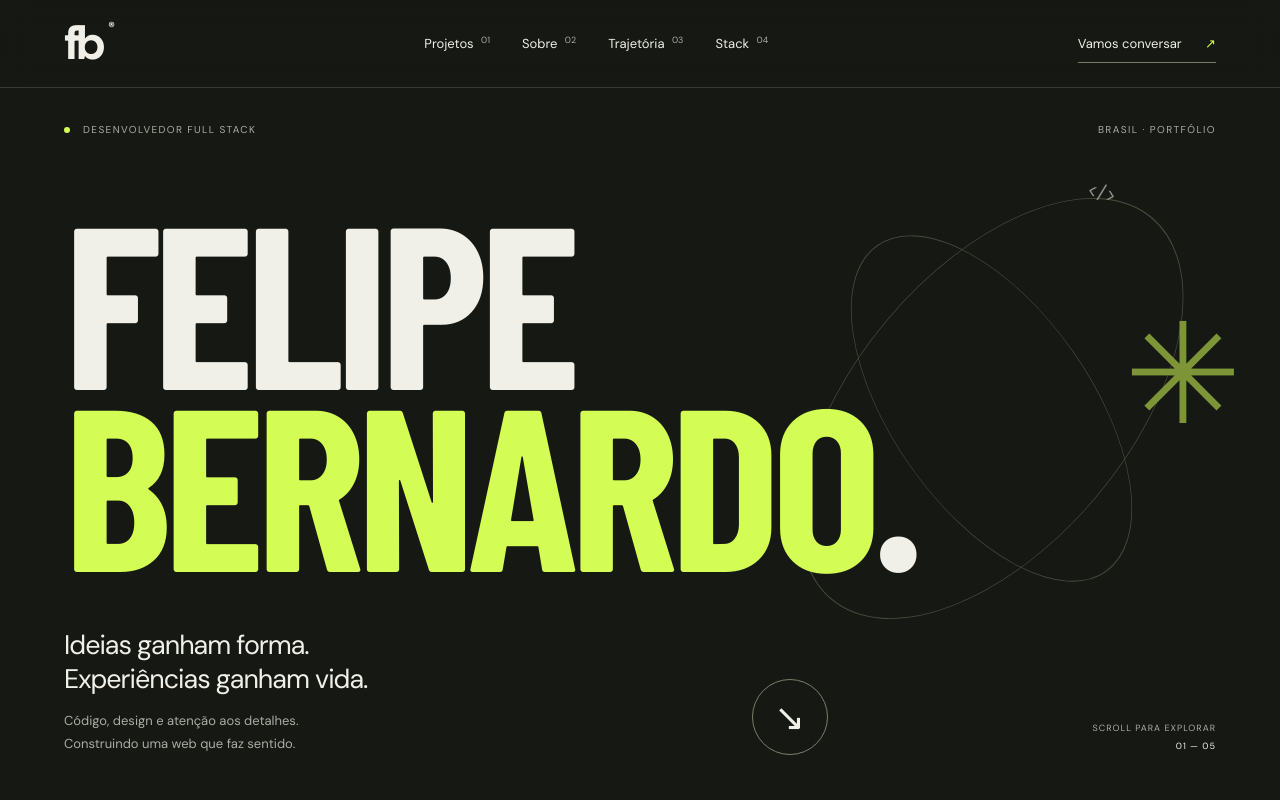
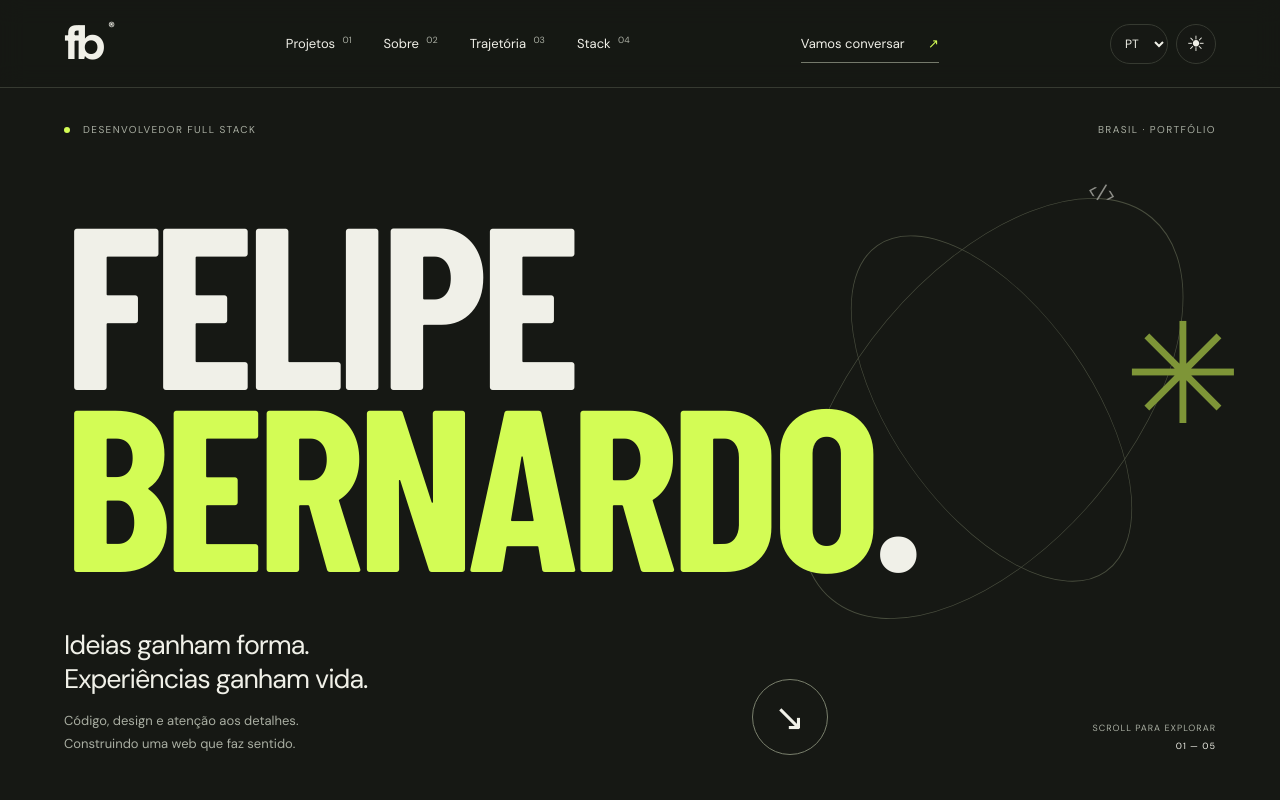
Before and after one commit to Fcb-dev/portfolio, a plain HTML site: page index.html in a window 1280 px wide. Shown: the top 800 px of the page. Drawn offline with nearby package versions, Linux system fonts and the light colour scheme; a web font is replaced by a local one.

Commit message:
feat: add language selector and light/dark theme toggle

```diff
--- a/index.html
+++ b/index.html
@@ -10,6 +10,7 @@
   <link rel="icon" type="image/svg+xml" href="public/assets/img/favicon.svg?v=3" sizes="any">
   <link rel="apple-touch-icon" href="public/assets/img/apple-touch-icon.png?v=2">
   <link rel="stylesheet" href="public/css/index.css">
+  <script src="public/js/preferences.js"></script>
   <script src="public/js/index.js" defer></script>
 </head>
 <body>
@@ -20,6 +21,10 @@
       <a href="#projects">Projetos <span>01</span></a><a href="#about_me">Sobre <span>02</span></a><a href="#experiences">Trajetória <span>03</span></a><a href="#skills">Stack <span>04</span></a>
     </nav>
     <a class="contact-link" href="#contact">Vamos conversar <span aria-hidden="true">↗</span></a>
+    <div class="preferences">
+      <select id="language" aria-label="Idioma"><option value="pt-BR" lang="pt-BR">PT</option><option value="en" lang="en">EN</option></select>
+      <button id="theme-toggle" type="button" aria-label="Ativar tema claro" aria-pressed="false"><span aria-hidden="true">☀</span></button>
+    </div>
     <button class="menu-toggle" aria-expanded="false" aria-controls="navigation" aria-label="Abrir menu">Menu <span aria-hidden="true">＋</span></button>
   </header>
   <main id="main">
--- a/public/css/index.css
+++ b/public/css/index.css
@@ -1,6 +1,7 @@
 @import url('https://fonts.googleapis.com/css2?family=Barlow+Condensed:wght@600;700;800&family=DM+Sans:wght@400;500;600;700&display=swap');
 
 :root {
+  color-scheme:dark;
   --bg:#161814;
   --paper:#f0f0e8;
   --lime:#d3fc55;
@@ -66,7 +67,7 @@ a:focus-visible,button:focus-visible,summary:focus-visible {
   align-items:center;
   justify-content:space-between;
   border-bottom:1px solid var(--line);
-  background:#161814f5;
+  background:var(--header-bg, #161814f5);
   position:sticky;
   top:0;
   z-index:20;
@@ -1091,3 +1092,36 @@ footer>span:nth-child(2) {
   background: #d3fc5530;
   box-shadow: 0 0 15px #caff4599, 0 0 38px #aaff1855;
 }
+
+/* Visitor preferences */
+.preferences { display:flex; align-items:center; gap:8px; }
+.preferences select,.preferences button {
+  min-height:40px; border:1px solid var(--line); border-radius:24px;
+  background:var(--bg); color:var(--paper); font:inherit; font-size:12px;
+}
+.preferences select { padding:0 10px; cursor:pointer; }
+.preferences button { width:40px; font-size:21px; }
+.preferences select:focus-visible { outline:3px solid var(--lime); outline-offset:4px; }
+.preferences button:hover,.preferences select:hover { border-color:var(--lime); }
+:root[data-theme="light"] {
+  color-scheme:light;
+  --bg:#f5f5ee; --paper:#20251b; --lime:#48630c;
+  --muted:#59614f; --line:#cbd0c0; --header-bg:#f5f5eef5;
+}
+[data-theme="light"] .about { background:#e7eadf; color:var(--paper); }
+[data-theme="light"] .ticker,[data-theme="light"] .contact { background:#d3fc55; color:#161814; }
+[data-theme="light"] .contact-title em { -webkit-text-stroke-color:#161814; }
+[data-theme="light"] .email-group button { color:#161814; }
+[data-theme="light"] .contact a:focus-visible,[data-theme="light"] .contact button:focus-visible { outline-color:#161814; }
+[data-theme="light"] .motion-toggle { border-color:var(--line); }
+[data-theme="light"] .hero-laser { mix-blend-mode:multiply; }
+@media (min-width:601px) and (max-width:1100px) {
+  .header { gap:16px; }
+  .header nav { gap:18px; }
+  .contact-link { display:none; }
+}
+@media (max-width:600px) {
+  .header { gap:10px; }
+  .preferences { margin-left:auto; gap:6px; }
+  .menu-toggle { padding:8px 10px; gap:5px; }
+}
--- a/public/js/index.js
+++ b/public/js/index.js
@@ -1,16 +1,17 @@
+const t = window.portfolioPreferences.t;
 const menu = document.querySelector('.menu-toggle');
 const navigation = document.querySelector('#navigation');
 function closeMenu(returnFocus = false) {
   navigation.classList.remove('is-open');
   menu.setAttribute('aria-expanded', 'false');
-  menu.setAttribute('aria-label', 'Abrir menu');
+  menu.setAttribute('aria-label', t('Abrir menu'));
   if (returnFocus) menu.focus();
 }
 menu.addEventListener('click', () => {
   const open = menu.getAttribute('aria-expanded') !== 'true';
   navigation.classList.toggle('is-open', open);
   menu.setAttribute('aria-expanded', String(open));
-  menu.setAttribute('aria-label', open ? 'Fechar menu' : 'Abrir menu');
+  menu.setAttribute('aria-label', t(open ? 'Fechar menu' : 'Abrir menu'));
 });
 navigation.querySelectorAll('a').forEach(link => link.addEventListener('click', () => closeMenu()));
 document.addEventListener('keydown', event => {
@@ -50,7 +51,7 @@ function effectsEnabled() {
 function updateMotionControl() {
   const enabled = effectsEnabled();
   document.documentElement.classList.toggle('pointer-effects', enabled);
-  motionToggle.textContent = enabled ? 'Desativar efeitos ↗' : 'Ativar efeitos ↗';
+  motionToggle.textContent = t(enabled ? 'Desativar efeitos ↗' : 'Ativar efeitos ↗');
   motionToggle.setAttribute('aria-pressed', String(enabled));
   motionToggle.hidden = !motionAllowed.matches;
 }
@@ -73,7 +74,7 @@ const projectImages = document.querySelectorAll('.project-image');
 const projectCursor = document.createElement('div');
 projectCursor.className = 'project-cursor';
 projectCursor.setAttribute('aria-hidden', 'true');
-projectCursor.textContent = 'Ver projeto ↗';
+projectCursor.textContent = t('Ver projeto ↗');
 document.body.append(projectCursor);
 let motionFrame = 0;
 let latestPointer;
@@ -232,9 +233,9 @@ document.querySelector('#copy_email').addEventListener('click', async () => {
   const toast = document.querySelector('#toast');
   try {
     await navigator.clipboard.writeText('fcbernardo1996@gmail.com');
-    toast.textContent = 'E-mail copiado! Vamos conversar.';
+    toast.textContent = t('E-mail copiado! Vamos conversar.');
   } catch {
-    toast.textContent = 'Não foi possível copiar. Use o link de e-mail ao lado.';
+    toast.textContent = t('Não foi possível copiar. Use o link de e-mail ao lado.');
   }
   clearTimeout(toastTimer);
   toast.classList.add('show');
@@ -297,3 +298,9 @@ window.addEventListener('resize', cancelAnchorScroll);
 document.addEventListener('keydown', event => {
   if (['ArrowUp', 'ArrowDown', 'PageUp', 'PageDown', 'Home', 'End', ' ', 'Escape', 'Tab'].includes(event.key)) cancelAnchorScroll();
 });
+
+document.addEventListener('languagechange', () => {
+  updateMotionControl();
+  projectCursor.textContent = t('Ver projeto ↗');
+  menu.setAttribute('aria-label', t(menu.getAttribute('aria-expanded') === 'true' ? 'Fechar menu' : 'Abrir menu'));
+});
--- /dev/null
+++ b/public/js/preferences.js
@@ -0,0 +1,111 @@
+// Apply the saved theme before the page paints. Portuguese is always the default.
+window.portfolioPreferences = (() => {
+  let language = 'pt-BR';
+  let theme = 'dark';
+  try {
+    if (localStorage.getItem('portfolio-language') === 'en') language = 'en';
+    if (localStorage.getItem('portfolio-theme') === 'light') theme = 'light';
+  } catch { /* Preferences also work when storage is unavailable. */ }
+  document.documentElement.dataset.theme = theme;
+  const translations = {
+    'Pular para o conteúdo': 'Skip to content',
+    'Felipe Bernardo, início': 'Felipe Bernardo, home',
+    'Navegação principal': 'Main navigation',
+    'Projetos': 'Projects', 'Sobre': 'About', 'Trajetória': 'Experience',
+    'Vamos conversar': "Let’s talk", 'Abrir menu': 'Open menu', 'Fechar menu': 'Close menu',
+    'DESENVOLVEDOR FULL STACK': 'FULL STACK DEVELOPER', 'BRASIL · PORTFÓLIO': 'BRAZIL · PORTFOLIO',
+    'Ideias ganham forma.': 'Ideas take shape.', 'Experiências ganham vida.': 'Experiences come to life.',
+    'Código, design e atenção aos detalhes.': 'Code, design and attention to detail.',
+    'Construindo uma web que faz sentido.': 'Building a web that makes sense.',
+    'Explorar projetos': 'Explore projects', 'SCROLL PARA EXPLORAR': 'SCROLL TO EXPLORE',
+    'INTERFACES COM PROPÓSITO': 'PURPOSEFUL INTERFACES', 'CÓDIGO COM PERSONALIDADE': 'CODE WITH PERSONALITY', 'EXPERIÊNCIAS DIGITAIS': 'DIGITAL EXPERIENCES',
+    '01 / PROJETOS SELECIONADOS': '01 / SELECTED PROJECTS', 'Do conceito': 'From concept', 'ao': 'to', 'clique.': 'click.',
+    'Uma seleção de projetos dos quais participei.': 'A selection of projects I contributed to.',
+    'Desafios diferentes. O mesmo cuidado com a experiência.': 'Different challenges. The same care for the experience.',
+    'Interface da plataforma Futrading': 'Futrading platform interface', 'Site da agência Easy Mídia': 'Easy Mídia agency website',
+    'Interface da aplicação Pet&pet': 'Pet&pet application interface',
+    'Prolar: plataforma de soluções em serviços técnicos e assistência residencial': 'Prolar: technical services and home assistance platform',
+    'PLATAFORMA DIGITAL · FRONT-END': 'DIGITAL PLATFORM · FRONT-END', 'SITE INSTITUCIONAL · WEB': 'COMPANY WEBSITE · WEB',
+    'APLICAÇÃO WEB · INTERFACE': 'WEB APPLICATION · INTERFACE', 'PLATAFORMA DE SERVIÇOS TÉCNICOS · WEB': 'TECHNICAL SERVICES PLATFORM · WEB',
+    'MAIS EXPLORAÇÕES': 'MORE TO EXPLORE', '02 / ALÉM DO CÓDIGO': '02 / BEYOND THE CODE', 'UM POUCO SOBRE MIM': 'A LITTLE ABOUT ME',
+    'DESENVOLVEDOR & CURIOSO POR NATUREZA': 'DEVELOPER & CURIOUS BY NATURE',
+    'Interfaces intuitivas.': 'Intuitive interfaces.', 'Experiência única.': 'Unique experiences.', 'Atenção a cada detalhe.': 'Attention to every detail.',
+    'Sou Felipe, desenvolvedor full stack. Transformo ideias em interfaces intuitivas e elegantes, conectando o cuidado visual à funcionalidade de cada projeto.': 'I’m Felipe, a full stack developer. I turn ideas into intuitive, elegant interfaces, combining visual care with the functionality of each project.',
+    'Atualmente, trabalho no Grupo Ribeiro Araujo, desenvolvendo sistemas web e mobile com PHP, Laravel, Filament, React, React Native e TypeScript. Integro APIs REST e MySQL, crio testes com Pest e utilizo Git e Docker no desenvolvimento. Gosto de colaborar, aprender e encontrar soluções que tornem o digital mais simples para quem usa.': 'I currently work at Grupo Ribeiro Araujo, developing web and mobile systems with PHP, Laravel, Filament, React, React Native and TypeScript. I integrate REST APIs and MySQL, write tests with Pest, and use Git and Docker in development. I enjoy collaborating, learning and finding solutions that make digital experiences simpler for users.',
+    'Mais sobre minha trajetória': 'More about my experience', '03 / TRAJETÓRIA': '03 / EXPERIENCE', 'Em constante': 'Always', 'evolução.': 'evolving.',
+    'Experiência que conecta desenvolvimento,': 'Experience connecting development,', 'colaboração e problemas reais.': 'collaboration and real-world problems.',
+    'OUT 2025 - ATUAL (CLT)': 'OCT 2025 – PRESENT (EMPLOYEE)', 'JUN 2025 - ATUAL (FREELANCER)': 'JUN 2025 – PRESENT (FREELANCE)',
+    'MAR 2023 — AGO 2024 (PJ)': 'MAR 2023 – AUG 2024 (CONTRACT)', 'MAR 2022 — MAI 2025 (PJ)': 'MAR 2022 – MAY 2025 (CONTRACT)',
+    'MAR 2021 — MAR 2022 (CLT)': 'MAR 2021 – MAR 2022 (EMPLOYEE)',
+    'Desenvolvedor Full Stack': 'Full Stack Developer', 'Desenvolvedor Full-Stack': 'Full Stack Developer', 'Desenvolvedor Front-end': 'Front-end Developer', 'Analista de sistemas': 'Systems Analyst',
+    'Desenvolvimento e manutenção de sistemas e aplicações web e mobile utilizando PHP, Laravel, Filament, React e React Native.': 'Development and maintenance of web and mobile systems and applications using PHP, Laravel, Filament, React and React Native.',
+    'Implementação de regras de negócio e APIs REST, integrando aplicações a bancos de dados relacionais com Laravel e MySQL. Criação de interfaces front-end responsivas e componentizadas com React, React Native, TypeScript, JavaScript, HTML5 e CSS3.': 'Implementation of business logic and REST APIs, integrating applications with relational databases using Laravel and MySQL. Creation of responsive, component-based front-end interfaces with React, React Native, TypeScript, JavaScript, HTML5 and CSS3.',
+    'Testes automatizados:': 'Automated testing:', 'criação e manutenção de testes com Pest para aumentar a qualidade e a confiabilidade e reduzir regressões.': 'creating and maintaining Pest tests to improve quality and reliability and reduce regressions.',
+    'padronização dos ambientes de desenvolvimento. Uso de Git para versionamento de código e colaboração em equipe.': 'standardizing development environments. Using Git for version control and team collaboration.',
+    'Aplicação de boas práticas de desenvolvimento, Clean Code e princípios de manutenibilidade, performance e escalabilidade.': 'Applying development best practices, Clean Code and principles of maintainability, performance and scalability.',
+    'Testes automatizados (Pest)': 'Automated testing (Pest)', 'APIs REST': 'REST APIs', 'MySQL · SQL · APIs REST': 'MySQL · SQL · REST APIs',
+    'Suporte a sistemas e desenvolvimento de novas funcionalidades, landing pages e sites institucionais.': 'Systems support and development of new features, landing pages and company websites.',
+    'Desenvolvimento de telas e funcionalidades para a plataforma de franquias. Colaboração com a equipe e avaliação da qualidade dos layouts, com foco na experiência dos franqueados.': 'Development of screens and features for the franchise platform. Team collaboration and layout quality reviews focused on the franchisee experience.',
+    'Desenvolvimento de plataforma de gerenciamento e venda de moedas virtuais do FIFA (EAFC). Interfaces orientadas a UX/UI que contribuíram para uma redução aproximada de 35% nos chamados ao suporte.': 'Development of a platform for managing and selling FIFA (EAFC) virtual coins. UX/UI-focused interfaces that helped reduce support requests by approximately 35%.',
+    'Suporte a software de gestão escolar e capacitação de mais de 15 profissionais. Participação ativa no fechamento de quatro novos clientes nos primeiros três meses.': 'School management software support and training for over 15 professionals. Active involvement in securing four new clients in the first three months.',
+    '04 / FERRAMENTAS DE TRABALHO': '04 / TOOLS OF THE TRADE', 'As stacks por trás': 'The stacks behind', 'das': 'the', 'experiência.': 'experiences.',
+    'INTERFACES & APLICAÇÕES': 'INTERFACES & APPLICATIONS', 'ESTILO & SISTEMAS VISUAIS': 'STYLE & VISUAL SYSTEMS', 'INTEGRAÇÃO & COLABORAÇÃO': 'INTEGRATION & COLLABORATION',
+    '05 / PRÓXIMO PASSO': '05 / NEXT STEP', 'BOAS IDEIAS COMEÇAM COM UMA CONVERSA.': 'GREAT IDEAS START WITH A CONVERSATION.',
+    'VAMOS CRIAR': 'LET’S CREATE', 'ALGO': 'SOMETHING', 'JUNTOS?': 'TOGETHER?',
+    'Copiar endereço de e-mail': 'Copy email address', 'Copiar ↗': 'Copy ↗', 'FEITO COM INTENÇÃO. DESENVOLVIDO POR MIM.': 'MADE WITH INTENTION. DEVELOPED BY ME.', 'Voltar ao topo ↑': 'Back to top ↑',
+    'Desativar efeitos ↗': 'Disable effects ↗', 'Ativar efeitos ↗': 'Enable effects ↗', 'Ver projeto ↗': 'View project ↗',
+    'E-mail copiado! Vamos conversar.': 'Email copied! Let’s talk.', 'Não foi possível copiar. Use o link de e-mail ao lado.': 'Could not copy. Use the email link beside this button.',
+    'Idioma': 'Language', 'Ativar tema claro': 'Switch to light theme', 'Ativar tema escuro': 'Switch to dark theme',
+    'Felipe Bernardo — Desenvolvedor Full Stack': 'Felipe Bernardo — Full Stack Developer',
+    'Felipe Bernardo, desenvolvedor full stack. Interfaces, experiências digitais e aplicações com React, TypeScript e atenção a cada detalhe.': 'Felipe Bernardo, full stack developer. Interfaces, digital experiences and applications with React, TypeScript and attention to every detail.'
+  };
+  const t = text => language === 'en' ? (translations[text] || text) : text;
+  const save = (key, value) => { try { localStorage.setItem(key, value); } catch {} };
+  document.addEventListener('DOMContentLoaded', () => {
+    // Retain original text nodes so switching languages preserves markup and listeners.
+    const texts = [];
+    const walker = document.createTreeWalker(document.body, NodeFilter.SHOW_TEXT);
+    while (walker.nextNode()) {
+      const node = walker.currentNode;
+      if (!node.parentElement.closest('script, style, .motion-toggle, .project-cursor, #toast')) {
+        if (translations[node.nodeValue.trim()]) texts.push([node, node.nodeValue]);
+      }
+    }
+    const attributes = [];
+    document.querySelectorAll('[aria-label], [alt], meta[name="description"]').forEach(element => {
+      if (element.matches('.menu-toggle, #theme-toggle')) return;
+      ['aria-label', 'alt', 'content'].forEach(attr => {
+        const value = element.getAttribute(attr);
+        if (translations[value]) attributes.push([element, attr, value]);
+      });
+    });
+    const languageSelect = document.querySelector('#language');
+    const themeToggle = document.querySelector('#theme-toggle');
+    function updateTheme() {
+      document.documentElement.dataset.theme = theme;
+      themeToggle.firstElementChild.textContent = theme === 'dark' ? '☀' : '☾';
+      themeToggle.setAttribute('aria-label', t(theme === 'dark' ? 'Ativar tema claro' : 'Ativar tema escuro'));
+      themeToggle.title = themeToggle.getAttribute('aria-label');
+      themeToggle.setAttribute('aria-pressed', String(theme === 'light'));
+      document.querySelector('meta[name="theme-color"]').content = theme === 'dark' ? '#161814' : '#f5f5ee';
+    }
+    function updateLanguage() {
+      document.documentElement.lang = language;
+      languageSelect.value = language;
+      texts.forEach(([node, original]) => { node.nodeValue = original.replace(original.trim(), t(original.trim())); });
+      attributes.forEach(([element, attr, original]) => element.setAttribute(attr, t(original)));
+      document.title = t('Felipe Bernardo — Desenvolvedor Full Stack');
+      const whatsapp = document.querySelector('a[href*="api.whatsapp.com"]');
+      const url = new URL(whatsapp.href);
+      url.searchParams.set('text', language === 'en' ? 'Hello! I visited your portfolio and was really interested. Can we talk?' : 'Olá! Acessei seu portfólio e me interessei bastante. Podemos conversar?');
+      whatsapp.href = url.href;
+      document.querySelector('#toast').classList.remove('show');
+      updateTheme();
+      document.dispatchEvent(new Event('languagechange'));
+    }
+    languageSelect.addEventListener('change', () => { language = languageSelect.value; save('portfolio-language', language); updateLanguage(); });
+    themeToggle.addEventListener('click', () => { theme = theme === 'dark' ? 'light' : 'dark'; save('portfolio-theme', theme); updateTheme(); });
+    updateLanguage();
+  });
+  return { t };
+})();
```
